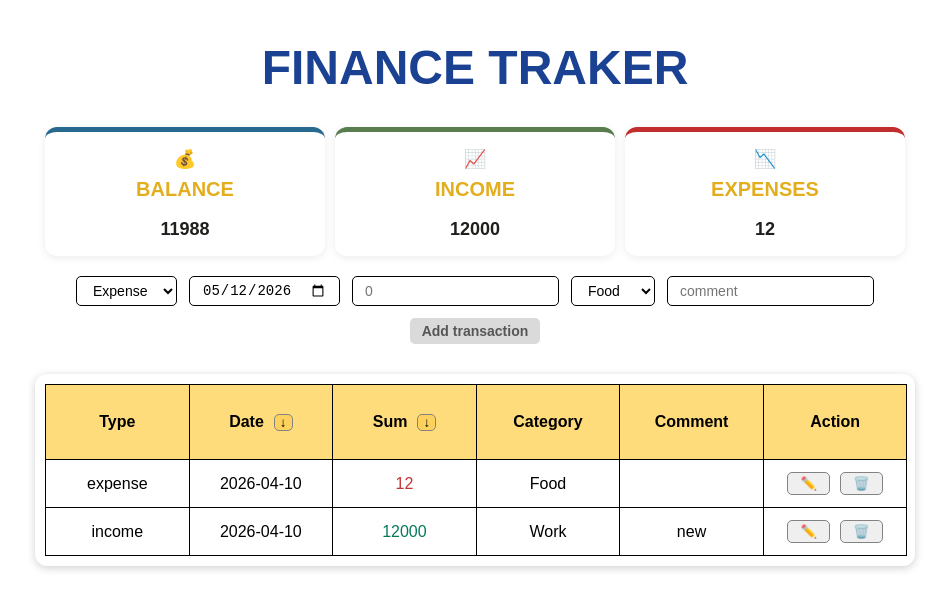
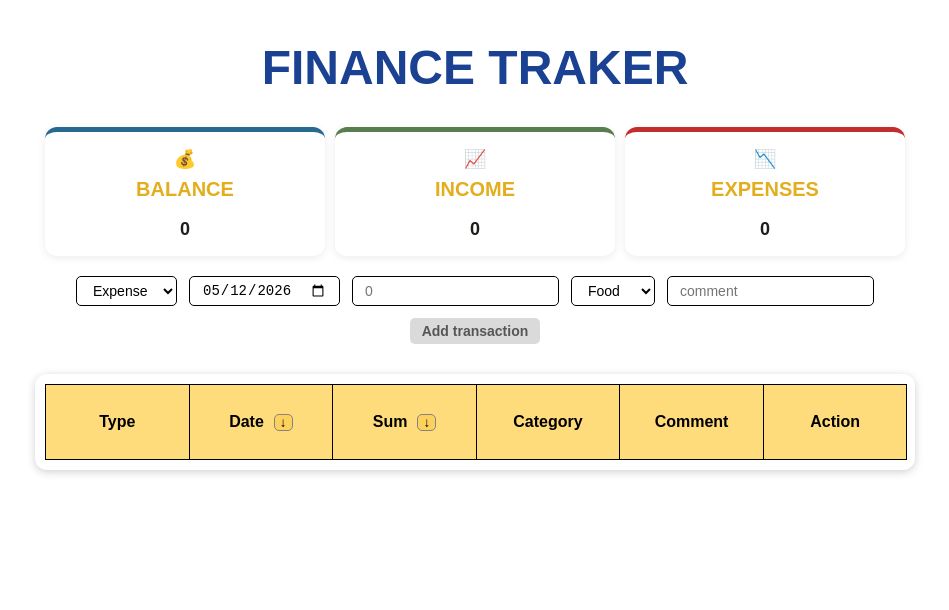
Before and after one commit to creusova/finance-tracker, a Vue app: page / in a window 1280 px wide. Shown: the top 610 px of the page, without its empty margins (165-1114 px from the left). Built offline with nearby package versions, Linux system fonts and the light colour scheme.

Commit message:
feat: add localStorage

```diff
--- a/src/App.vue
+++ b/src/App.vue
@@ -1,27 +1,10 @@
 <script setup>
-import { ref, computed } from 'vue'
+import { ref, computed, onMounted, watch } from 'vue'
 import BalanceBlock from './components/balanceBlock.vue'
 import TransactionForm from './components/transactionForm.vue'
 import TransactionTable from './components/transactionTable.vue'
 
-const transactions = ref([
-  {
-    id: 1,
-    type: 'expense',
-    date: '2026-04-10',
-    sum: 12,
-    category: 'Food',
-    comment: '',
-  },
-  {
-    id: 2,
-    type: 'income',
-    date: '2026-04-10',
-    sum: 12000,
-    category: 'Work',
-    comment: 'new',
-  },
-])
+const transactions = ref([])
 
 const income = computed(() => {
   return transactions.value
@@ -45,8 +28,38 @@ function addTransaction(transaction) {
 
 function deleteTransaction(id){
   const index = transactions.value.findIndex((item)=>item.id === id)
+  if (index<0){
+    console.log('error:cannot find transaction for delete')
+    return
+  }
   transactions.value.splice(index,1)
 }
+
+function saveTransaction(){
+  localStorage.setItem("transactions", JSON.stringify(transactions.value));
+}
+
+function loadTransaction(){
+  try {
+    const data = JSON.parse(localStorage.getItem("transactions"))
+    if(Array.isArray(data)){
+      transactions.value = data
+    }
+  } catch (error) {
+    console.log('error data',error)
+    localStorage.removeItem("transactions")
+    transactions.value =[]
+  }
+}
+
+onMounted(()=>{
+  loadTransaction()
+})
+
+watch(()=>transactions.value,() =>{
+  saveTransaction()},
+  { deep: true }
+)
 
 </script>
 
```
